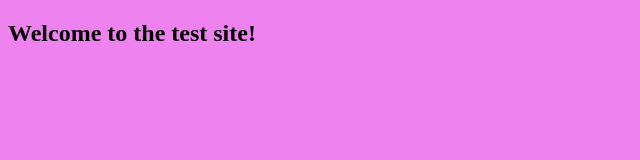
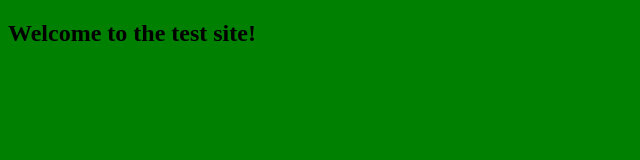
Before and after one commit to ashwinpathak/test_proj_2, a plain HTML site: page index.html in a window 1280 px wide. Shown: the whole page, without its empty margins (0-640 px from the left). Drawn offline with Linux system fonts and the light colour scheme.

Commit message:
Update index.html
changed to green.

```diff
--- a/index.html
+++ b/index.html
@@ -7,7 +7,7 @@
     <title>Test site</title>
     <style type="text/css">
         body {
-            background-color: violet;
+            background-color: green;
         }
     </style>
 </head>
```
